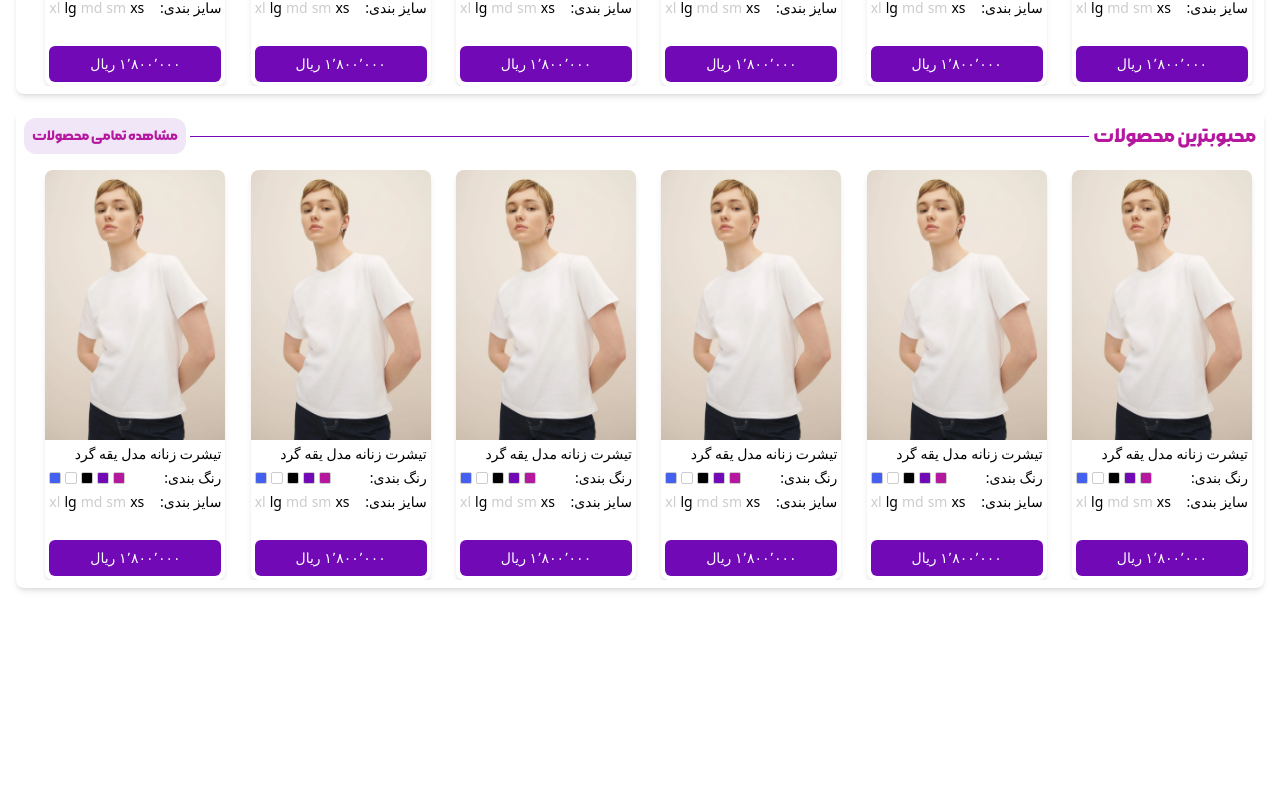
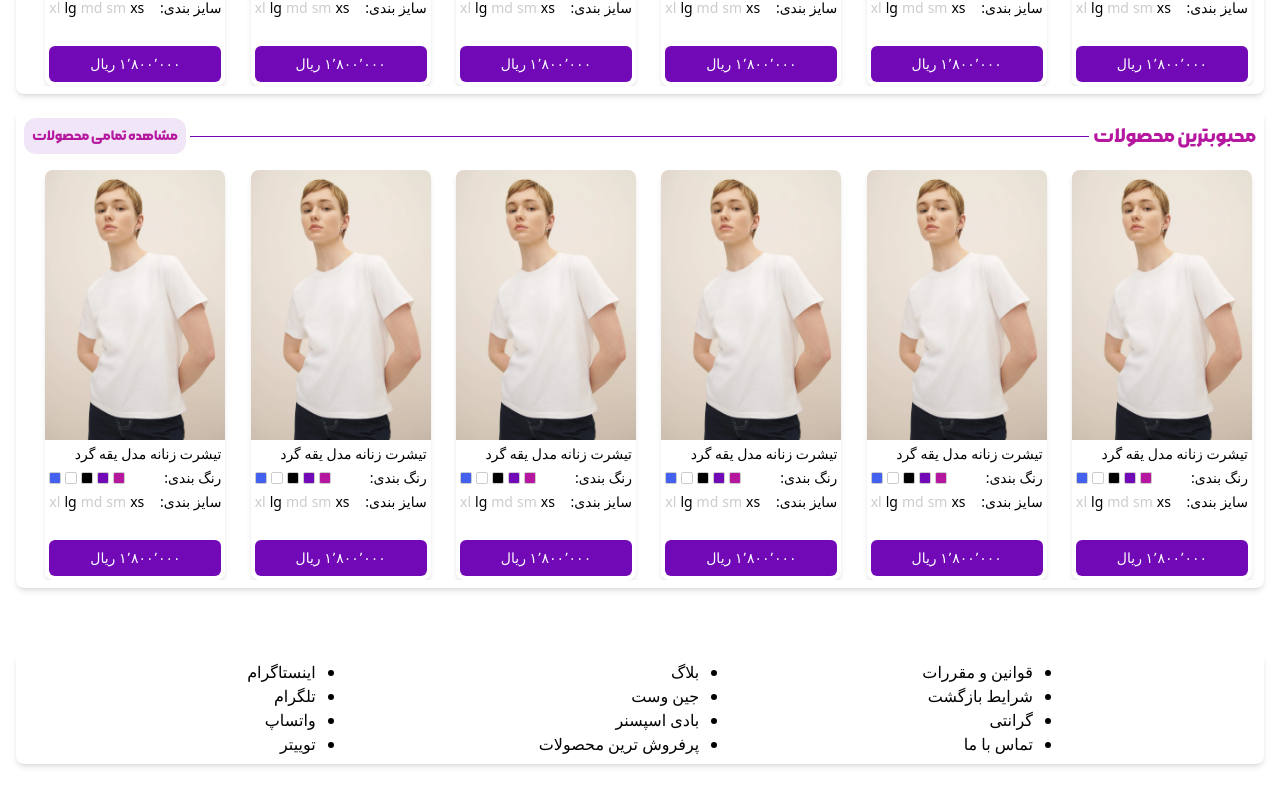
Before and after one commit to alirezza96/mshop, a Next.js app: page / in a window 1280 px wide. Shown: the part 1166-1972 px from the top of the page. Before the commit the page ends 1818 px from the top, so only its background shows below. Built offline with nearby package versions, Linux system fonts and the light colour scheme.

Commit message:
create footer

```diff
--- a/src/app/components/modules/cards/CardProduct.jsx
+++ b/src/app/components/modules/cards/CardProduct.jsx
@@ -7,7 +7,7 @@ const CardProduct = () => {
     const price = 1_800_000
 
     return (
-        <div className="mx-1 w-fit  box overflow-hidden">
+        <div className="mx-1 w-fit  box rounded-md overflow-hidden">
             {/* image  */}
             <Link href={"#"}>
                 <Image
--- /dev/null
+++ b/src/app/components/templates/layout/Footer.jsx
@@ -0,0 +1,83 @@
+import Link from "next/link"
+
+const Footer = ({className}) => {
+    return (
+        <div className={`flex justify-evenly box w-full p-2 ${className}`}>
+            <div>
+                <ul className="list-disc">
+                    <li>
+                        <Link href={"#"}>
+                            قوانین و مقررات
+                        </Link>
+                    </li>
+                    <li>
+                        <Link href={"#"}>
+                            شرایط بازگشت
+                        </Link>
+                    </li>
+                    <li>
+                        <Link href={"#"}>
+                            گرانتی
+                        </Link>
+                    </li>
+                    <li>
+                        <Link href={"#"}>
+                            تماس با ما
+                        </Link>
+                    </li>
+                </ul>
+            </div>
+            <div>
+                <ul className="list-disc">
+                    <li>
+                        <Link href={"#"}>
+                            بلاگ
+                        </Link>
+                    </li>
+                    <li>
+                        <Link href={"#"}>
+                            جین وست
+                        </Link>
+                    </li>
+                    <li>
+                        <Link href={"#"}>
+                            بادی اسپسنر
+                        </Link>
+                    </li>
+                    <li>
+                        <Link href={"#"}>
+                            پرفروش ترین محصولات
+                        </Link>
+                    </li>
+                </ul>
+
+            </div>
+            <div>
+                <ul className="list-disc">
+                    <li>
+                        <Link href={"#"}>
+                            اینستاگرام
+                        </Link>
+                    </li>
+                    <li>
+                        <Link href={"#"}>
+                            تلگرام
+                        </Link>
+                    </li>
+                    <li>
+                        <Link href={"#"}>
+                            واتساپ
+                        </Link>
+                    </li>
+                    <li>
+                        <Link href={"#"}>
+                            توییتر
+                        </Link>
+                    </li>
+                </ul>
+            </div>
+        </div>
+    )
+}
+
+export default Footer
--- a/src/app/layout.jsx
+++ b/src/app/layout.jsx
@@ -3,6 +3,7 @@ import "swiper/css"
 
 import { dana, morabba } from "@/app/styles/fonts"
 import Navbar from "@/app/components/templates/layout/Navbar";
+import Footer from "@/app/components/templates/layout/Footer";
 export const metadata = {
   title: "Create Next App",
   description: "Generated by create next app",
@@ -11,11 +12,12 @@ export const metadata = {
 export default function RootLayout({ children }) {
   return (
     <html lang="fa" dir="rtl">
-      <body className={`${dana.variable, morabba.variable} md:container  flex justify-between min-h-screen`}>
+      <body className={`${dana.variable, morabba.variable} md:container  flex flex-col justify-between min-h-screen`}>
         <Navbar />
-        <div className="mt-14 md:mt-16 mb-12 w-full">
+        <div className="mt-14 md:mt-16 w-full">
           {children}
         </div>
+        <Footer className="my-12" />
       </body>
     </html>
   );
--- a/src/app/styles/globals.css
+++ b/src/app/styles/globals.css
@@ -5,7 +5,7 @@
 @tailwind utilities;
 
 .box {
-    @apply bg-white md:shadow-md rounded-lg shadow-inner
+    @apply bg-white md:shadow-md md:rounded-lg shadow-inner
 }
 
 .button {
```
